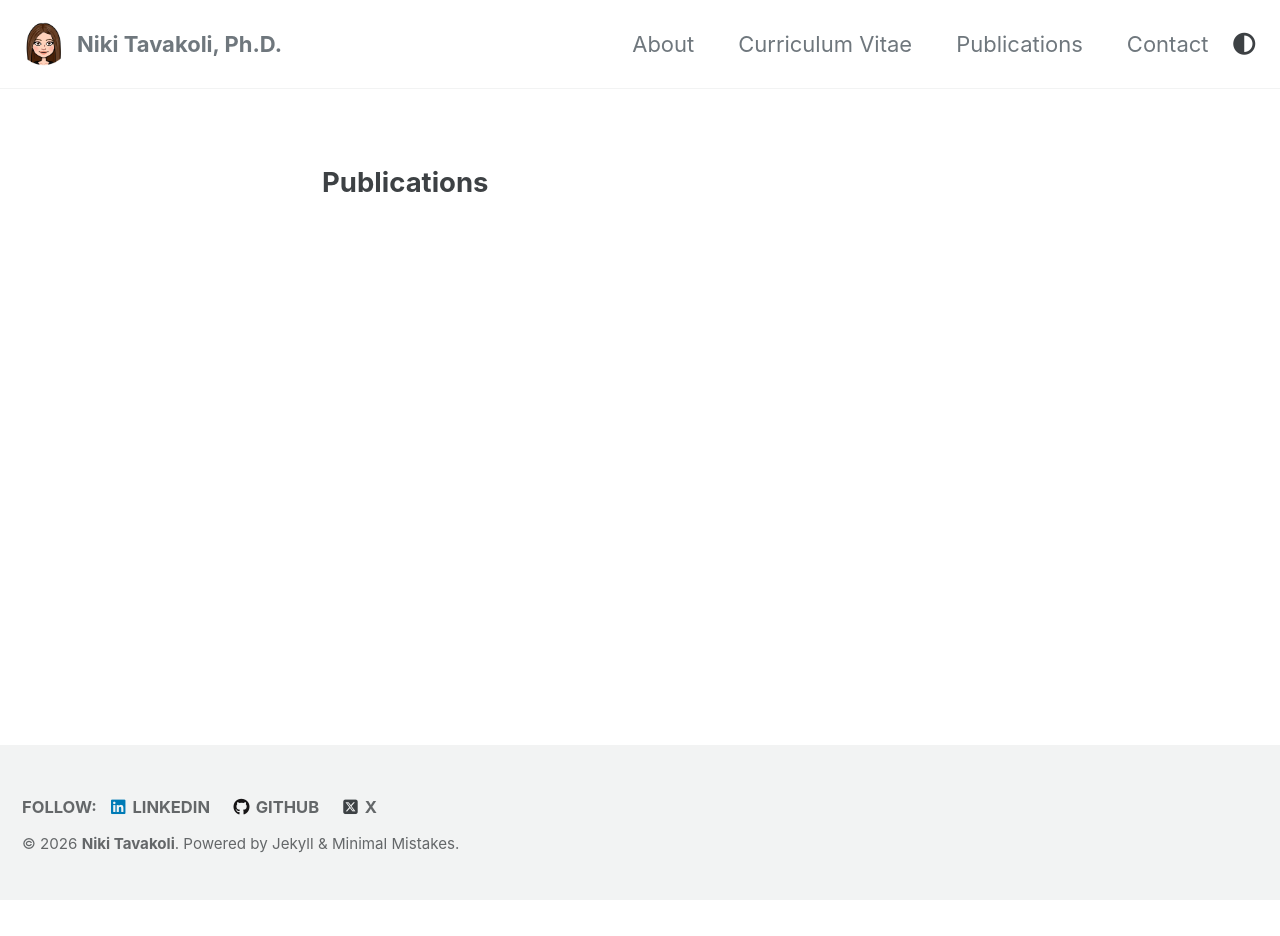
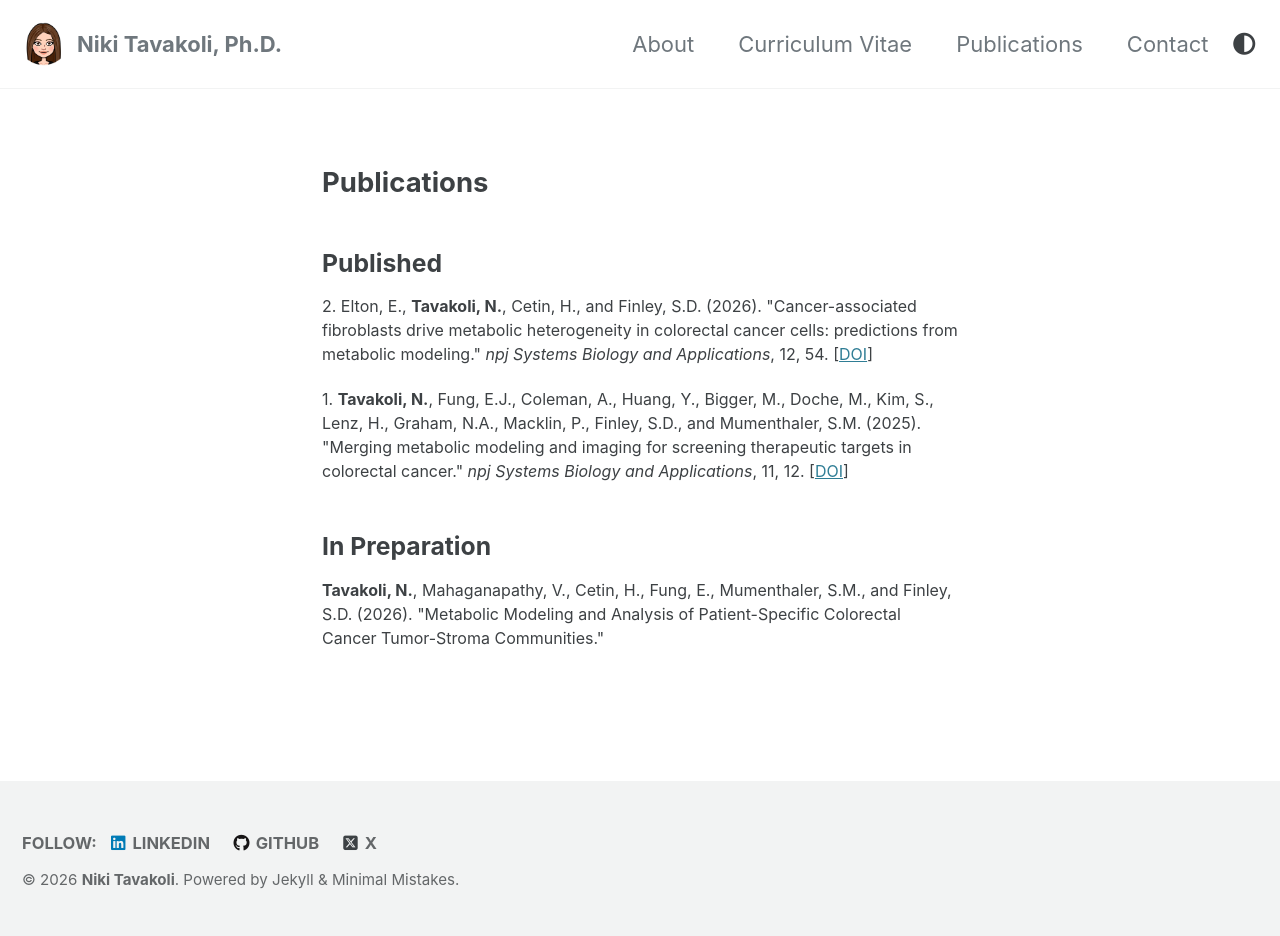
Before and after one commit to nikitavakoli/nikitavakoli.github.io, a Jekyll site: the page built from _pages/publications.md, in a window 1280 px wide. Built offline with Jekyll 4.4.1, drawn with Linux system fonts in a browser that asks for light colours; cached includes are drawn as plain includes; before the commit the page ends 900 px from its top, so only the background shows below that.

Commit message:
updated title page and publications

```diff
--- a/_pages/publications.md
+++ b/_pages/publications.md
@@ -4,3 +4,19 @@ permalink: /publications/
 author_profile: false
 ---
 <h2 class="remove-whitespace">Publications</h2>
+
+<h3>Published</h3>
+
+<p style="font-size:16px">
+  2. Elton, E., <b>Tavakoli, N.</b>, Cetin, H., and Finley, S.D. (2026). "Cancer-associated fibroblasts drive metabolic heterogeneity in colorectal cancer cells: predictions from metabolic modeling." <i>npj Systems Biology and Applications</i>, 12, 54. [<a href="https://www.nature.com/articles/s41540-026-00673-8">DOI</a>]
+</p>
+
+<p style="font-size:16px">
+  1. <b>Tavakoli, N.</b>, Fung, E.J., Coleman, A., Huang, Y., Bigger, M., Doche, M., Kim, S., Lenz, H., Graham, N.A., Macklin, P., Finley, S.D., and Mumenthaler, S.M. (2025). "Merging metabolic modeling and imaging for screening therapeutic targets in colorectal cancer." <i>npj Systems Biology and Applications</i>, 11, 12. [<a href="https://www.nature.com/articles/s41540-025-00494-1">DOI</a>]
+</p>
+
+<h3>In Preparation</h3>
+
+<p style="font-size:16px">
+  <b>Tavakoli, N.</b>, Mahaganapathy, V., Cetin, H., Fung, E., Mumenthaler, S.M., and Finley, S.D. (2026). "Metabolic Modeling and Analysis of Patient-Specific Colorectal Cancer Tumor-Stroma Communities."
+</p>
--- a/index.html
+++ b/index.html
@@ -10,7 +10,7 @@ author_profile: false
   <p style="font-size: 1.4em; margin: 1em 0 0.3em;">my name is Niki, and I ♥️ systems biology.</p>
 
   <p style="font-size: 1.1em; color: #555; margin: 1.5em 0; line-height: 1.5;">
-    I'm a postdoc at <b>Cedars-Sinai</b> building computational models of <b>metabolism</b>.
+    I'm currently a postdoc at <b>Cedars-Sinai</b> building computational models of <b> cardiac metabolism</b>.
   </p>
 
   <hr style="max-width: 200px; margin: 2em auto; border: none; border-top: 1px solid #ddd;">
```
